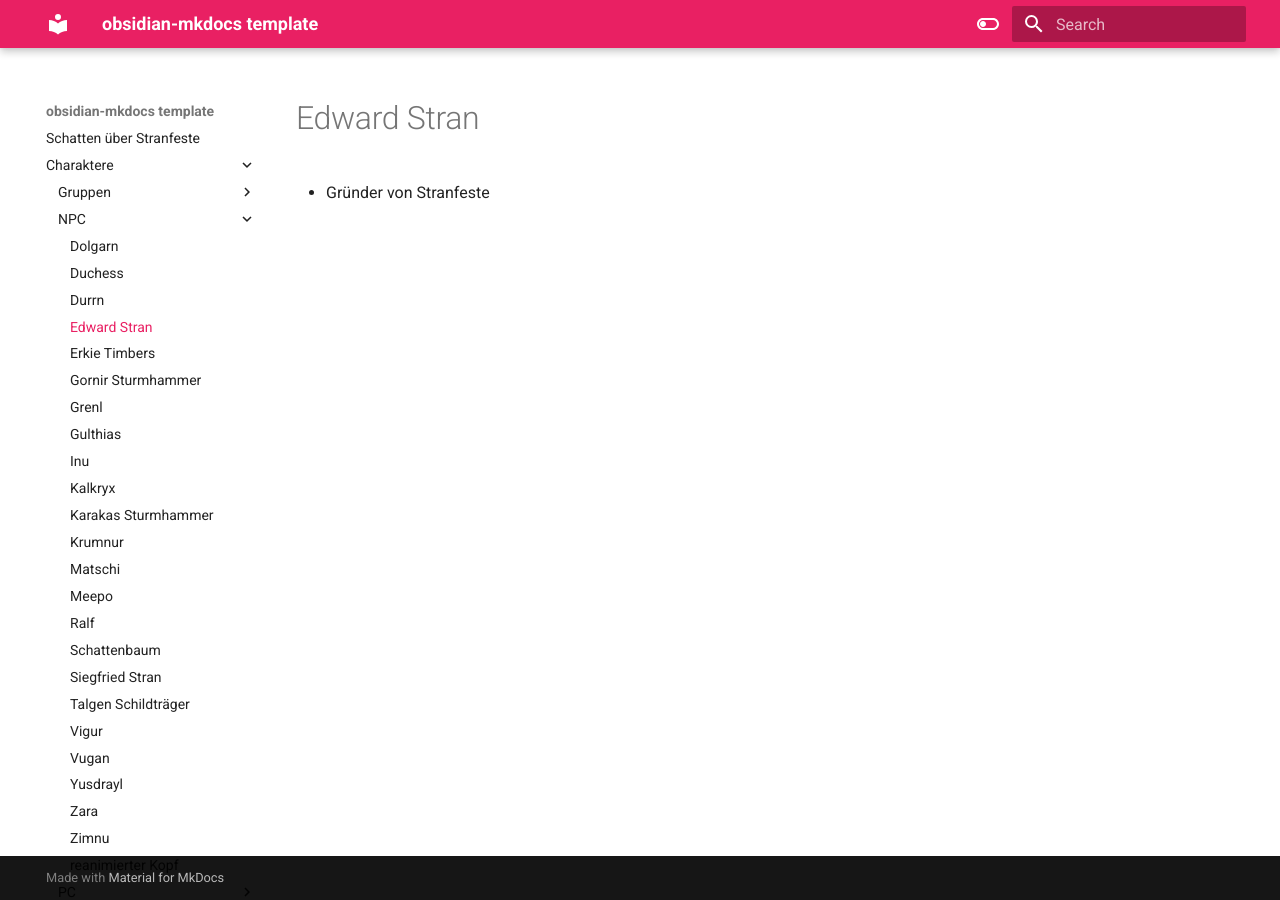
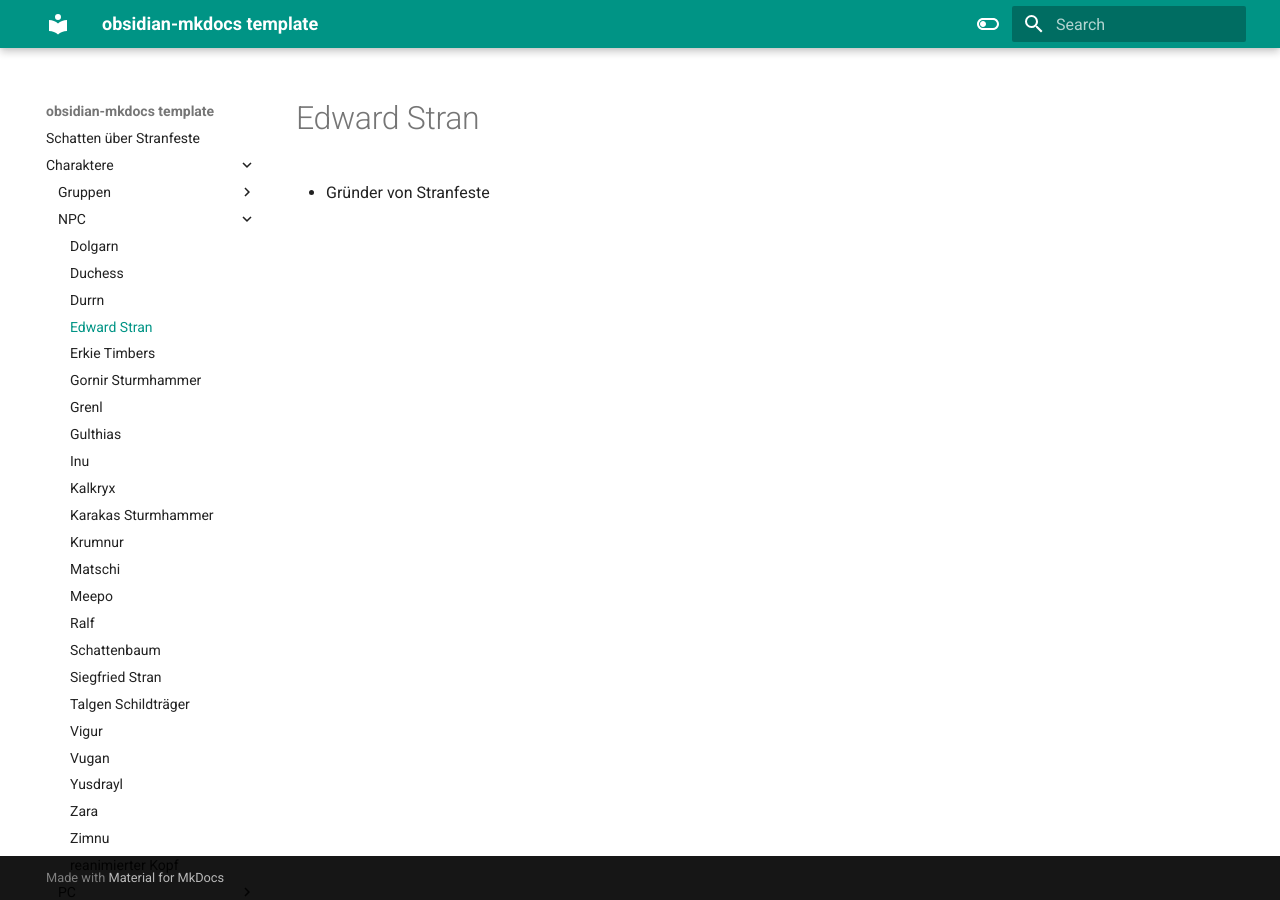
Before and after one commit to tillmzw/sus, an MkDocs documentation site: the page built from docs/Charaktere/NPC/Edward Stran.md, in a window 1280 px wide. Built offline with MkDocs 1.6.1 and Material for MkDocs 9.7.7, drawn with Linux system fonts in a browser that asks for light colours.

Commit message:
change colors

```diff
--- a/mkdocs.yml
+++ b/mkdocs.yml
@@ -3,12 +3,11 @@ site_name: obsidian-mkdocs template
 theme:
     name: 'material'
     palette:
-
     # Light mode
     - media: "(prefers-color-scheme: light)"
       scheme: default
-      primary: pink
-      accent: indigo
+      primary: teal
+      accent: deep-orange
       toggle:
         icon: material/toggle-switch-off-outline
         name: Switch to dark mode
@@ -16,8 +15,8 @@ theme:
     # Dark mode
     - media: "(prefers-color-scheme: dark)"
       scheme: slate
-      primary: pink
-      accent: blue
+      primary: teal
+      accent: deep-orange
       toggle:
         icon: material/toggle-switch
         name: Switch to light mode
```
